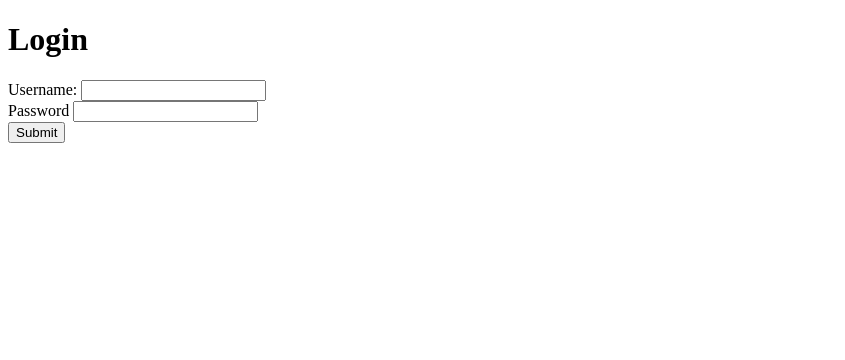
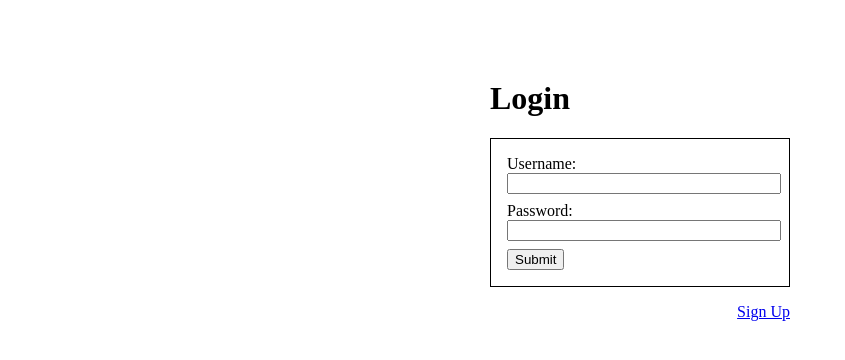
Before and after one commit to heisler98/flaskchat, a Flask app: page / in a window 1280 px wide. Shown: the top 360 px of the page, without its empty margins (0-845 px from the left). Run offline with Flask 2, Linux system fonts and the light colour scheme.

Commit message:
Clean up the login and sign up pages and anchor links to switch

```diff
--- a/templates/login.html
+++ b/templates/login.html
@@ -5,16 +5,21 @@
     <title>SquidChat Tech Demo</title>
 </head>
 <body>
-    <h1>Login</h1>
-    <h3>{{ message }}</h3>
-    <form method="post" action="/login">
-        <label>Username: </label>
-        <input type="text" name="username">
-        <br>
-        <label>Password</label>
-        <input type="password" name="password">
-        <br>
-        <button type="submit">Submit</button>
-    </form>
+    <div style="max-width: 300px; margin-top:5rem; margin-left: auto; margin-right: auto;">
+        <h1>Login</h1>
+        <h3>{{ message }}</h3>
+        <div>
+            <form style="padding: 1rem; border: black 1px solid;" method="post" action="/login">
+                <label style="margin-bottom: .5rem; display: block;">Username:
+                <input type="text" style="width: 100%" name="username">
+                </label>
+                <label style="margin-bottom: .5rem; display: block;">Password:
+                <input type="password"  style="width: 100%" name="password">
+                </label>
+                <button type="submit">Submit</button>
+            </form>
+        </div>
+        <a style="float: right; margin-top: 1rem;" href="/signup">Sign Up</a>
+    </div>
 </body>
 </html>
```
Also changed, not shown: templates/signup.html (+19 -14 lines), README.md (added), 1 other file.
